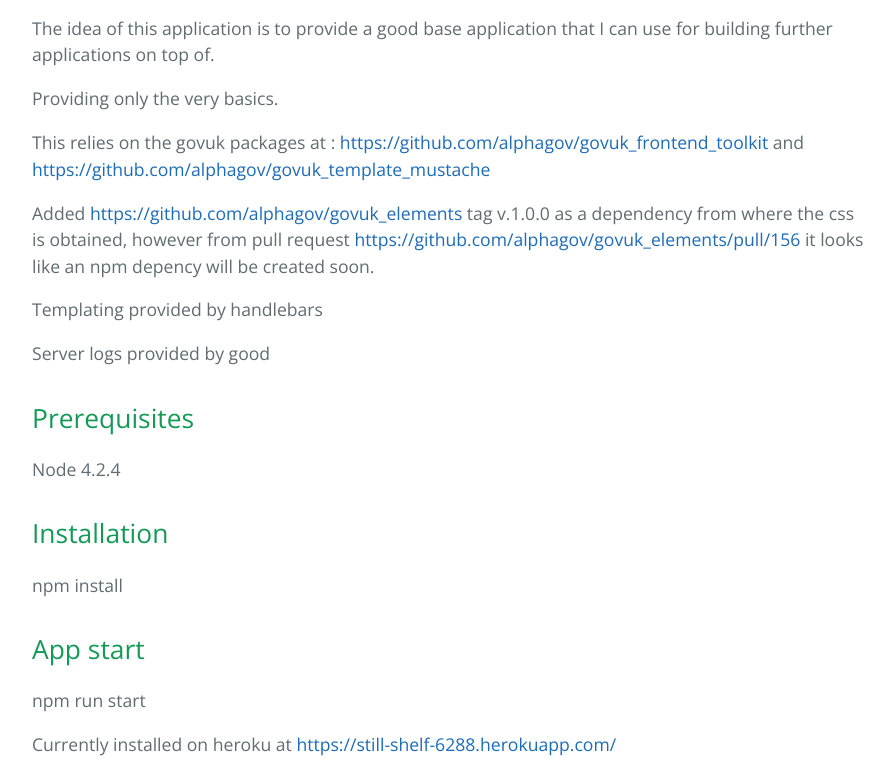
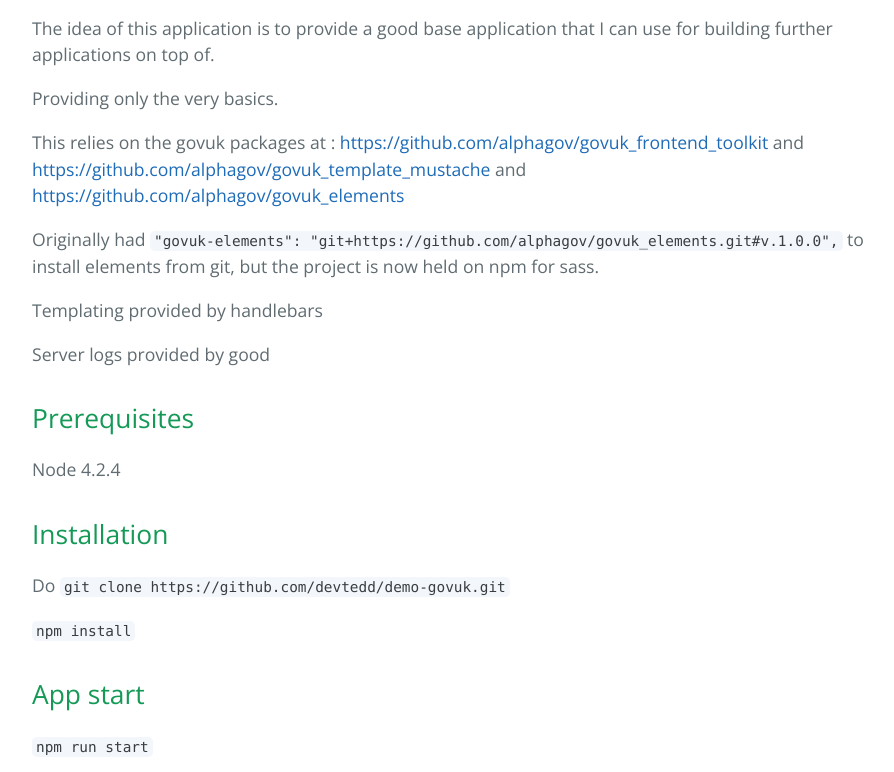
Before and after one commit to devtedd/demo-govuk, a plain HTML site: page index.html in a window 1280 px wide. Shown: the part 470-1242 px from the top of the page, without its empty margins (192-1086 px from the left). Drawn offline with nearby package versions, Linux system fonts and the light colour scheme.

```diff
--- a/index.html
+++ b/index.html
@@ -26,9 +26,9 @@
 
 <p>Providing only the very basics.</p>
 
-<p>This relies on the govuk packages at : <a href="https://github.com/alphagov/govuk_frontend_toolkit">https://github.com/alphagov/govuk_frontend_toolkit</a> and <a href="https://github.com/alphagov/govuk_template_mustache">https://github.com/alphagov/govuk_template_mustache</a></p>
+<p>This relies on the govuk packages at : <a href="https://github.com/alphagov/govuk_frontend_toolkit">https://github.com/alphagov/govuk_frontend_toolkit</a> and <a href="https://github.com/alphagov/govuk_template_mustache">https://github.com/alphagov/govuk_template_mustache</a> and <a href="https://github.com/alphagov/govuk_elements">https://github.com/alphagov/govuk_elements</a></p>
 
-<p>Added <a href="https://github.com/alphagov/govuk_elements">https://github.com/alphagov/govuk_elements</a> tag v.1.0.0 as a dependency from where the css is obtained, however from pull request <a href="https://github.com/alphagov/govuk_elements/pull/156">https://github.com/alphagov/govuk_elements/pull/156</a> it looks like an npm depency will be created soon.</p>
+<p>Originally had <code>"govuk-elements": "git+https://github.com/alphagov/govuk_elements.git#v.1.0.0",</code> to install elements from git, but the project is now held on npm for sass.</p>
 
 <p>Templating provided by handlebars</p>
 
@@ -42,12 +42,14 @@
 <h2>
 <a id="installation" class="anchor" href="#installation" aria-hidden="true"><span aria-hidden="true" class="octicon octicon-link"></span></a>Installation</h2>
 
-<p>npm install</p>
+<p>Do <code>git clone https://github.com/devtedd/demo-govuk.git</code></p>
+
+<p><code>npm install</code></p>
 
 <h2>
 <a id="app-start" class="anchor" href="#app-start" aria-hidden="true"><span aria-hidden="true" class="octicon octicon-link"></span></a>App start</h2>
 
-<p>npm run start</p>
+<p><code>npm run start</code></p>
 
 <p>Currently installed on heroku at <a href="https://still-shelf-6288.herokuapp.com/">https://still-shelf-6288.herokuapp.com/</a></p>
 
--- a/params.json
+++ b/params.json
@@ -1 +1 @@
-{"name":"Demo-govuk","tagline":"govuk skeleton application","body":"# GOV.UK node application starter\r\n\r\nThe idea of this application is to provide a good base application that I can use for building further applications on top of.\r\n\r\nProviding only the very basics.\r\n\r\nThis relies on the govuk packages at : https://github.com/alphagov/govuk_frontend_toolkit and https://github.com/alphagov/govuk_template_mustache\r\n\r\nAdded https://github.com/alphagov/govuk_elements tag v.1.0.0 as a dependency from where the css is obtained, however from pull request https://github.com/alphagov/govuk_elements/pull/156 it looks like an npm depency will be created soon.\r\n\r\n\r\n\r\nTemplating provided by handlebars\r\n\r\nServer logs provided by good\r\n\r\n## Prerequisites\r\nNode 4.2.4\r\n\r\n## Installation\r\n\r\nnpm install\r\n\r\n## App start\r\n\r\nnpm run start\r\n\r\nCurrently installed on heroku at https://still-shelf-6288.herokuapp.com/\r\n\r\nFor the time being bootstrap has been used for dummy content.\r\n\r\n### Other stuff to add:\r\n1. Authentication\r\n2. Database\r\n","google":"","note":"Don't delete this file! It's used internally to help with page regeneration."}
+{"name":"Demo-govuk","tagline":"govuk skeleton application","body":"# GOV.UK node application starter\r\n\r\nThe idea of this application is to provide a good base application that I can use for building further applications on top of.\r\n\r\nProviding only the very basics.\r\n\r\nThis relies on the govuk packages at : https://github.com/alphagov/govuk_frontend_toolkit and https://github.com/alphagov/govuk_template_mustache and https://github.com/alphagov/govuk_elements\r\n\r\n\r\nOriginally had `\"govuk-elements\": \"git+https://github.com/alphagov/govuk_elements.git#v.1.0.0\",` to install elements from git, but the project is now held on npm for sass.\r\n\r\n\r\n\r\nTemplating provided by handlebars\r\n\r\nServer logs provided by good\r\n\r\n## Prerequisites\r\nNode 4.2.4\r\n\r\n## Installation\r\n\r\nDo `git clone https://github.com/devtedd/demo-govuk.git`\r\n\r\n`npm install`\r\n\r\n## App start\r\n\r\n`npm run start`\r\n\r\nCurrently installed on heroku at https://still-shelf-6288.herokuapp.com/\r\n\r\nFor the time being bootstrap has been used for dummy content.\r\n\r\n### Other stuff to add:\r\n1. Authentication\r\n2. Database\r\n","google":"","note":"Don't delete this file! It's used internally to help with page regeneration."}
```
